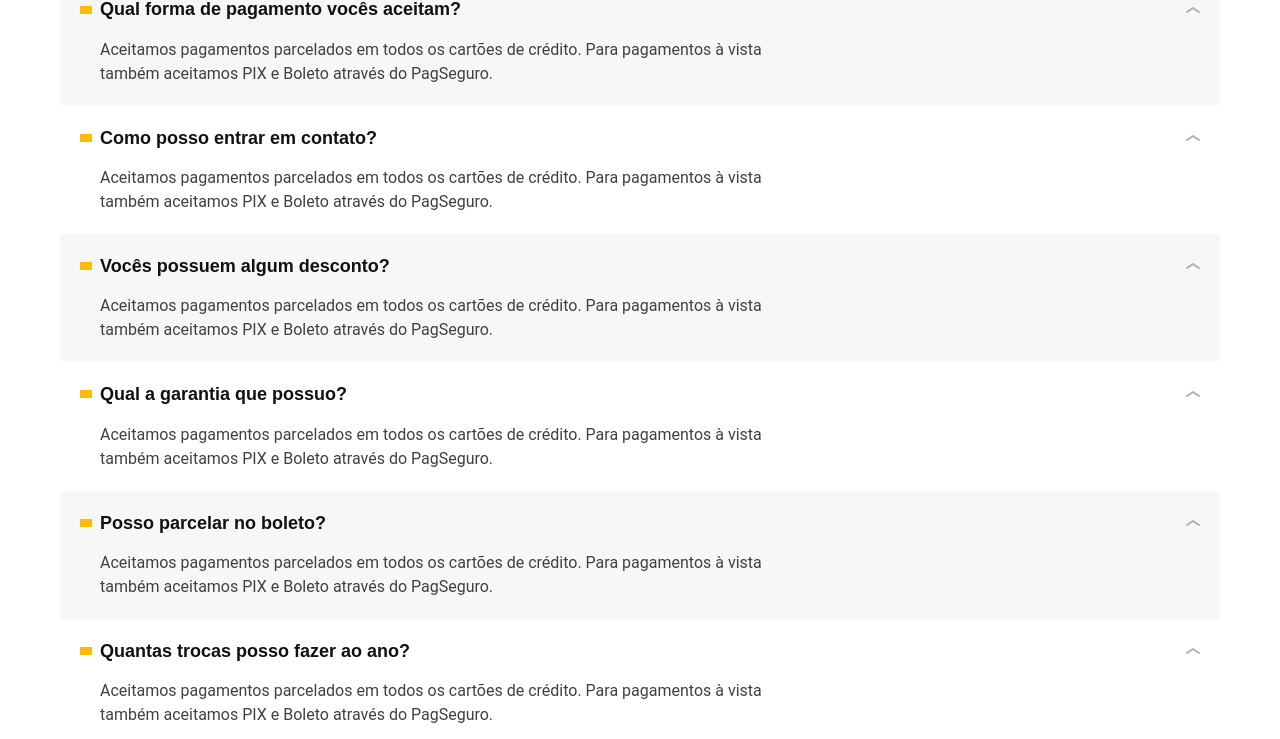
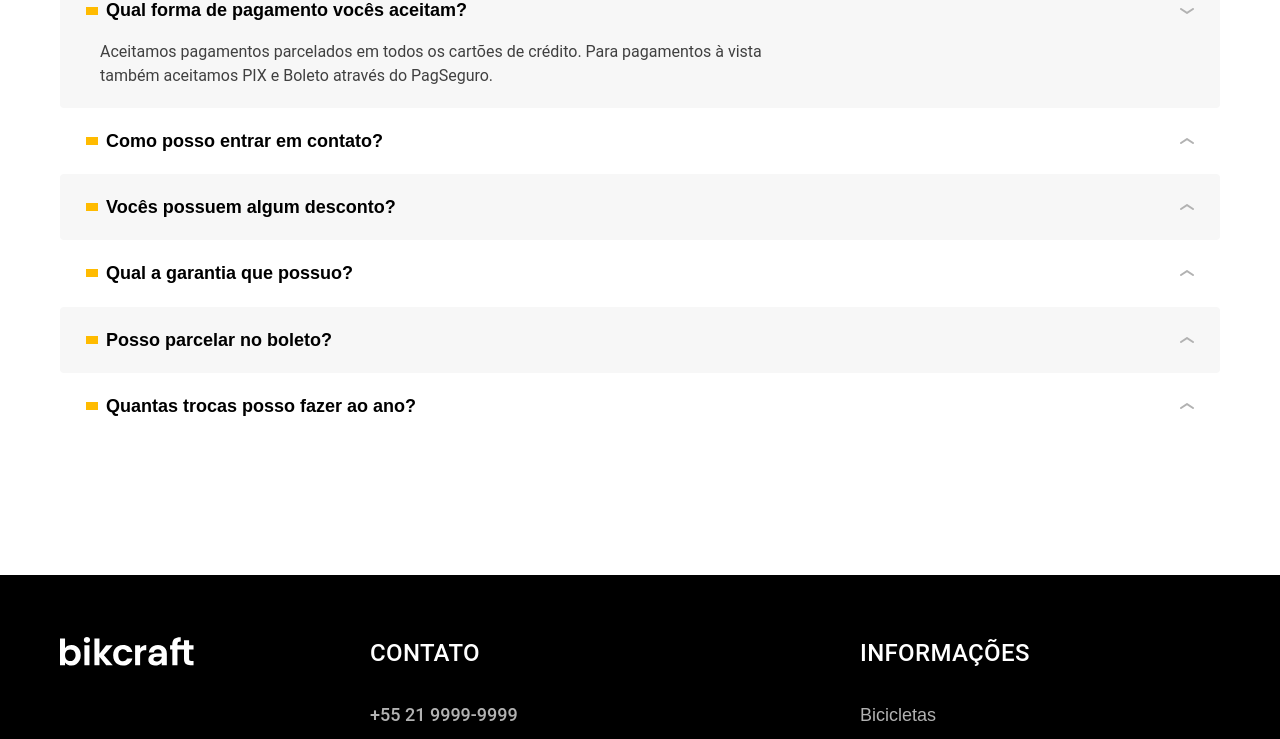
Before and after one commit to kreyssig/bikcraft, a plain HTML site: page seguros.html in a window 1280 px wide. Shown: the part 1865-2604 px from the top of the page. Drawn offline with Linux system fonts and the light colour scheme.

Commit message:
perguntas-frequentes

```diff
--- a/css/seguros/perguntas.css
+++ b/css/seguros/perguntas.css
@@ -16,15 +16,19 @@
   background-color: var(--cor-1);
 }
 
-.perguntas dt {
+.perguntas button {
   display: grid;
   grid-template-columns: auto 1fr auto;
   align-items: center;
   gap: 8px;
   cursor: pointer;
+  border: none;
+  background: none;
+  width: 100%;
+  text-align: left;
 }
 
-.perguntas dt::before {
+.perguntas button::before {
   content: "";
   display: inline-block;
   width: 12px;
@@ -32,7 +36,7 @@
   background-color: var(--cor-p1);
 }
 
-.perguntas dt::after {
+.perguntas button::after {
   content: "";
   display: inline-block;
   width: 14px;
@@ -41,8 +45,17 @@
   transition: 0.3s;
 }
 
-.perguntas dt:hover::after {
+.perguntas button:hover::after,
+.perguntas button[aria-expanded="true"]::after {
   transform: rotate(180deg);
+}
+
+.perguntas dd {
+  display: none;
+}
+
+.perguntas dd.ativa {
+  display: block;
 }
 
 .perguntas dd {
--- a/js/script.js
+++ b/js/script.js
@@ -23,3 +23,23 @@ function ativarProduto(parametro) {
 }
 
 parametros.forEach(ativarProduto);
+
+// Perguntas frequentes
+
+const perguntas = document.querySelectorAll(".perguntas button");
+
+function ativarPergunta(event) {
+  const pergunta = event.currentTarget;
+  const controls = pergunta.getAttribute("aria-controls");
+  const resposta = document.getElementById(controls);
+
+  resposta.classList.toggle("ativa");
+  const ativa = resposta.classList.content("ativa");
+  pergunta.setAttribute("aria-expanded", ativa);
+}
+
+function eventosPerguntas(pergunta) {
+  pergunta.addEventListener("click", ativarPergunta);
+}
+
+perguntas.forEach(eventosPerguntas);
--- a/seguros.html
+++ b/seguros.html
@@ -109,28 +109,28 @@
 
     <dl>
       <div>
-        <dt class="font-1-m-b">Qual forma de pagamento vocês aceitam?</dt>
-        <dd class="font-2-s cor-9">Aceitamos pagamentos parcelados em todos os cartões de crédito. Para pagamentos à vista também aceitamos PIX e Boleto através do PagSeguro.</dd>
+        <dt><button class="font-1-m-b" aria-controls="pergunta1" aria-expanded="true">Qual forma de pagamento vocês aceitam?</button></dt>
+        <dd id="pergunta1" class="font-2-s cor-9 ativa">Aceitamos pagamentos parcelados em todos os cartões de crédito. Para pagamentos à vista também aceitamos PIX e Boleto através do PagSeguro.</dd>
       </div>
       <div>
-        <dt class="font-1-m-b">Como posso entrar em contato?</dt>
-        <dd class="font-2-s cor-9">Aceitamos pagamentos parcelados em todos os cartões de crédito. Para pagamentos à vista também aceitamos PIX e Boleto através do PagSeguro.</dd>
+        <dt><button class="font-1-m-b" aria-controls="pergunta2" aria-expanded="false">Como posso entrar em contato?</button></dt>
+        <dd id="pergunta2" class="font-2-s cor-9">Aceitamos pagamentos parcelados em todos os cartões de crédito. Para pagamentos à vista também aceitamos PIX e Boleto através do PagSeguro.</dd>
       </div>
       <div>
-        <dt class="font-1-m-b">Vocês possuem algum desconto?</dt>
-        <dd class="font-2-s cor-9">Aceitamos pagamentos parcelados em todos os cartões de crédito. Para pagamentos à vista também aceitamos PIX e Boleto através do PagSeguro.</dd>
+        <dt><button class="font-1-m-b" aria-controls="pergunta3" aria-expanded="false">Vocês possuem algum desconto?</button></dt>
+        <dd id="pergunta3" class="font-2-s cor-9">Aceitamos pagamentos parcelados em todos os cartões de crédito. Para pagamentos à vista também aceitamos PIX e Boleto através do PagSeguro.</dd>
       </div>
       <div>
-        <dt class="font-1-m-b">Qual a garantia que possuo?</dt>
-        <dd class="font-2-s cor-9">Aceitamos pagamentos parcelados em todos os cartões de crédito. Para pagamentos à vista também aceitamos PIX e Boleto através do PagSeguro.</dd>
+        <dt><button class="font-1-m-b" aria-controls="pergunta4" aria-expanded="false">Qual a garantia que possuo?</button></dt>
+        <dd id="pergunta4" class="font-2-s cor-9">Aceitamos pagamentos parcelados em todos os cartões de crédito. Para pagamentos à vista também aceitamos PIX e Boleto através do PagSeguro.</dd>
       </div>
       <div>
-        <dt class="font-1-m-b">Posso parcelar no boleto?</dt>
-        <dd class="font-2-s cor-9">Aceitamos pagamentos parcelados em todos os cartões de crédito. Para pagamentos à vista também aceitamos PIX e Boleto através do PagSeguro.</dd>
+        <dt><button class="font-1-m-b" aria-controls="pergunta5" aria-expanded="false">Posso parcelar no boleto?</button></dt>
+        <dd id="pergunta5" class="font-2-s cor-9">Aceitamos pagamentos parcelados em todos os cartões de crédito. Para pagamentos à vista também aceitamos PIX e Boleto através do PagSeguro.</dd>
       </div>
       <div>
-        <dt class="font-1-m-b">Quantas trocas posso fazer ao ano?</dt>
-        <dd class="font-2-s cor-9">Aceitamos pagamentos parcelados em todos os cartões de crédito. Para pagamentos à vista também aceitamos PIX e Boleto através do PagSeguro.</dd>
+        <dt><button class="font-1-m-b" aria-controls="pergunta6" aria-expanded="false">Quantas trocas posso fazer ao ano?</button></dt>
+        <dd id="pergunta6" class="font-2-s cor-9">Aceitamos pagamentos parcelados em todos os cartões de crédito. Para pagamentos à vista também aceitamos PIX e Boleto através do PagSeguro.</dd>
       </div>
     </dl>
   </article>
```
